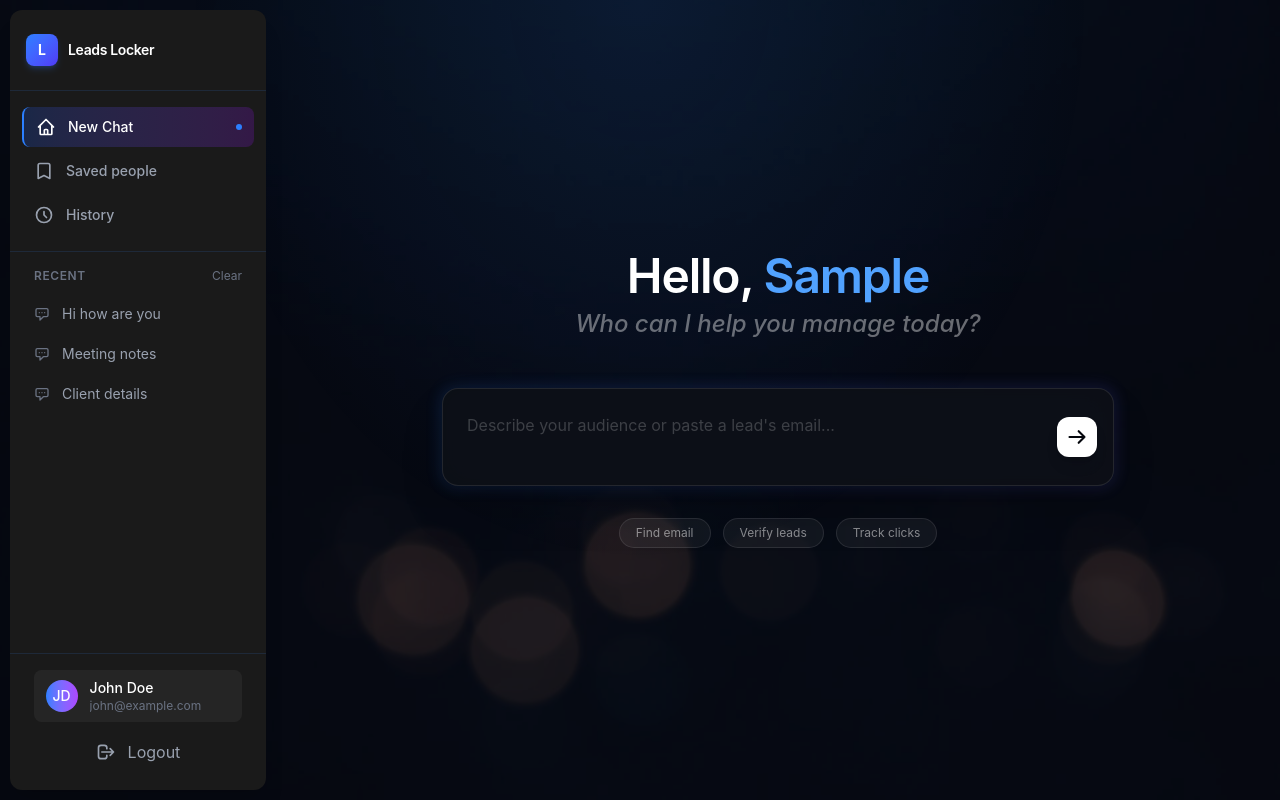
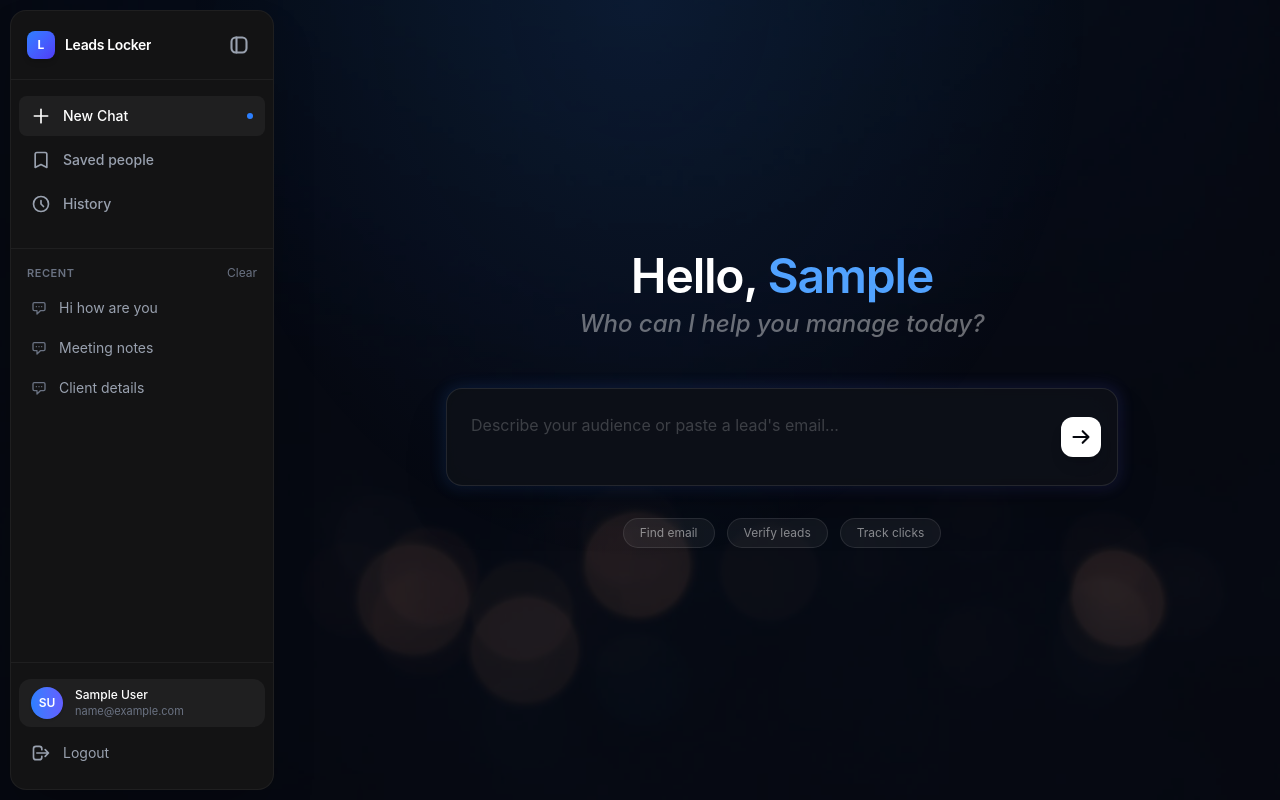
Before and after one commit to MBadarMurtaza/Final-Year-Project, a React (Vite) app in the folder Leads Locker/front-end/: page /home in a window 1280 px wide. Built offline with nearby package versions, Linux system fonts and the light colour scheme; no server answers; sample sign-in values are in the browser's storage.

Commit message:
add svg for toggle slider

```diff
--- a/Leads Locker/front-end/src/Components/Sider.jsx
+++ b/Leads Locker/front-end/src/Components/Sider.jsx
@@ -1,4 +1,4 @@
-import React, { useState, useEffect } from "react";
+import React, { useState } from "react";
 import { Link, useLocation, useNavigate } from "react-router-dom";
 
 function Sider() {
@@ -7,6 +7,12 @@ function Sider() {
   const token = localStorage.getItem("token");
   const [activeItem, setActiveItem] = useState(location.pathname);
   const [isDrawerOpen, setIsDrawerOpen] = useState(false);
+
+  // Controls desktop sidebar expansion (True Gemini behavior)
+  const [isCollapsed, setIsCollapsed] = useState(false);
+
+  // Get user data from localStorage
+  const user = JSON.parse(localStorage.getItem("user") || "{}");
 
   const handleLogout = () => {
     localStorage.removeItem("token");
@@ -20,7 +26,7 @@ function Sider() {
       name: "New Chat",
       icon: (
         <svg
-          className="w-5 h-5"
+          className="w-5 h-5 flex-shrink-0"
           fill="none"
           stroke="currentColor"
           viewBox="0 0 24 24"
@@ -29,7 +35,7 @@ function Sider() {
             strokeLinecap="round"
             strokeLinejoin="round"
             strokeWidth={2}
-            d="M3 12l2-2m0 0l7-7 7 7M5 10v10a1 1 0 001 1h3m10-11l2 2m-2-2v10a1 1 0 01-1 1h-3m-6 0a1 1 0 001-1v-4a1 1 0 011-1h2a1 1 0 011 1v4a1 1 0 001 1m-6 0h6"
+            d="M12 4v16m8-8H4"
           />
         </svg>
       ),
@@ -39,7 +45,7 @@ function Sider() {
       name: "Saved people",
       icon: (
         <svg
-          className="w-5 h-5"
+          className="w-5 h-5 flex-shrink-0"
           fill="none"
           stroke="currentColor"
           viewBox="0 0 24 24"
@@ -58,7 +64,7 @@ function Sider() {
       name: "History",
       icon: (
         <svg
-          className="w-5 h-5"
+          className="w-5 h-5 flex-shrink-0"
           fill="none"
           stroke="currentColor"
           viewBox="0 0 24 24"
@@ -74,27 +80,141 @@ function Sider() {
     },
   ];
 
-  // Sidebar content component (reused for both desktop and drawer)
-  const SidebarContent = () => (
-    <div className="relative flex flex-col h-full">
-      {/* Logo / Brand */}
-      <div className="px-4 py-6 border-b border-gray-800">
+  const getUserInitials = () => {
+    if (user.name) {
+      const names = user.name.split(" ");
+      if (names.length >= 2)
+        return `${names[0][0]}${names[1][0]}`.toUpperCase();
+      return names[0][0].toUpperCase();
+    }
+    return "U";
+  };
+
+  const SidebarContent = ({ forceOpen = false }) => {
+    const showLabels = forceOpen || !isCollapsed;
+
+    return (
+      <div className="relative flex flex-col h-full justify-between select-none">
+        <div>
+          {/* Header Area with Brand and Sidebar Toggle Button */}
+          <div
+            className={`flex items-center py-4 border-b border-white/5 relative ${
+              showLabels ? "px-4 justify-between" : "justify-center h-[65px]"
+            }`}
+          >
+            {showLabels ? (
+              /* --- SIDEBAR EXPANDED STATE --- */
+              <>
                 <Link
                   to="/"
-          className="flex items-center gap-2.5 group"
+                  className="flex items-center gap-2.5 group/logo"
                   onClick={() => setIsDrawerOpen(false)}
                 >
-          <span className="grid h-8 w-8 place-items-center rounded-lg bg-gradient-to-br from-blue-500 to-indigo-600 text-sm font-bold text-white shadow-md shadow-blue-500/20 transition-transform group-hover:scale-[1.02]">
+                  <span className="grid h-7 w-7 place-items-center rounded-lg bg-gradient-to-br from-blue-500 to-indigo-600 text-xs font-bold text-white shadow-md">
                     L
                   </span>
-          <span className="text-sm font-semibold tracking-tight text-white transition-colors group-hover:text-blue-400">
+                  <span className="text-sm font-semibold tracking-tight text-white group-hover/logo:text-blue-400 transition-colors truncate">
                     Leads Locker
                   </span>
                 </Link>
+
+                {/* Collapse Panel Trigger (Arrow Left appears only on hover via group class) */}
+                <button
+                  onClick={() => setIsCollapsed(!isCollapsed)}
+                  className="group p-2 rounded-lg text-gray-400 hover:text-white hover:bg-white/5 transition-colors duration-200 hidden md:block"
+                  title="Collapse panel"
+                >
+                  <svg
+                    className="w-5 h-5 transition-colors duration-200"
+                    viewBox="0 0 24 24"
+                    fill="none"
+                    stroke="currentColor"
+                  >
+                    <rect
+                      x="3"
+                      y="3"
+                      width="18"
+                      height="18"
+                      rx="5"
+                      strokeWidth="2.5"
+                      strokeLinecap="round"
+                      strokeLinejoin="round"
+                    />
+                    <line
+                      x1="9"
+                      y1="3"
+                      x2="9"
+                      y2="21"
+                      strokeWidth="2.5"
+                      strokeLinecap="round"
+                      strokeLinejoin="round"
+                    />
+                    {/* Arrow Left hidden by default, fades in gracefully on button hover */}
+                    <path
+                      className="opacity-0 group-hover:opacity-100 transition-opacity duration-200"
+                      d="M16 15l-3-3 3-3"
+                      strokeWidth="2.5"
+                      strokeLinecap="round"
+                      strokeLinejoin="round"
+                    />
+                  </svg>
+                </button>
+              </>
+            ) : (
+              /* --- SIDEBAR COLLAPSED STATE --- */
+              <button
+                onClick={() => setIsCollapsed(!isCollapsed)}
+                className="group/header relative w-10 h-10 flex items-center justify-center rounded-xl hover:bg-white/5 transition-all duration-200"
+                title="Expand panel"
+              >
+                {/* Static Brand Logo (Vanishes cleanly on header hover) */}
+                <div className="absolute inset-0 flex items-center justify-center scale-100 opacity-100 group-hover/header:opacity-0 group-hover/header:scale-90 transition-all duration-200">
+                  <span className="grid h-7 w-7 place-items-center rounded-lg bg-gradient-to-br from-blue-500 to-indigo-600 text-xs font-bold text-white shadow-md">
+                    L
+                  </span>
                 </div>
 
-      {/* Navigation Menu */}
-      <nav className="px-3 py-4 space-y-1">
+                {/* Complete Expand Panel SVG (Arrow Right fully fixed and functional when logo is hovered) */}
+                <div className="absolute inset-0 flex items-center justify-center text-gray-400 group-hover/header:text-white opacity-0 group-hover/header:opacity-100 scale-95 group-hover/header:scale-100 transition-all duration-200">
+                  <svg
+                    className="w-5 h-5"
+                    viewBox="0 0 24 24"
+                    fill="none"
+                    stroke="currentColor"
+                  >
+                    <rect
+                      x="3"
+                      y="3"
+                      width="18"
+                      height="18"
+                      rx="5"
+                      strokeWidth="2.5"
+                      strokeLinecap="round"
+                      strokeLinejoin="round"
+                    />
+                    <line
+                      x1="9"
+                      y1="3"
+                      x2="9"
+                      y2="21"
+                      strokeWidth="2.5"
+                      strokeLinecap="round"
+                      strokeLinejoin="round"
+                    />
+                    <path
+                      d="M13 9l3 3-3 3"
+                      strokeWidth="2.5"
+                      strokeLinecap="round"
+                      strokeLinejoin="round"
+                    />
+                  </svg>
+                </div>
+              </button>
+            )}
+          </div>
+
+          {/* Navigation Links */}
+          <nav className="px-2 py-4 space-y-1">
             {menuItems.map((item) => (
               <Link
                 key={item.path}
@@ -103,42 +223,62 @@ function Sider() {
                   setActiveItem(item.path);
                   setIsDrawerOpen(false);
                 }}
-            className={`flex items-center gap-3 px-3 py-2.5 rounded-lg transition-all duration-200 group ${
+                className={`flex items-center rounded-lg transition-all duration-200 group relative ${
+                  showLabels ? "gap-3 px-3 py-2.5" : "justify-center p-3"
+                } ${
                   activeItem === item.path
-                ? "bg-gradient-to-r from-blue-600/20 to-purple-600/20 text-white border-l-2 border-blue-500"
-                : "text-gray-400 hover:text-white hover:bg-white/10"
+                    ? "bg-white/5 text-white"
+                    : "text-gray-400 hover:text-white hover:bg-white/5"
                 }`}
+                title={!showLabels ? item.name : undefined}
               >
-            <span className="transition-transform group-hover:scale-110">
+                <span className="transition-transform group-hover:scale-105">
                   {item.icon}
                 </span>
-            <span className="text-sm font-medium">{item.name}</span>
-            {activeItem === item.path && (
+                {showLabels && (
+                  <span className="text-sm font-medium truncate">
+                    {item.name}
+                  </span>
+                )}
+
+                {/* Visual Active Status Indicators */}
+                {activeItem === item.path &&
+                  (showLabels ? (
                     <div className="ml-auto w-1.5 h-1.5 bg-blue-500 rounded-full"></div>
-            )}
+                  ) : (
+                    <div className="absolute left-0 w-1 h-5 bg-blue-500 rounded-r-full"></div>
+                  ))}
               </Link>
             ))}
           </nav>
 
-      {/* Recent Section - grows to take available space */}
-      <div className="flex-1 px-3 py-4 border-t border-gray-800">
-        <div className="flex items-center justify-between px-3 mb-3">
-          <p className="text-xs text-gray-500 uppercase tracking-wider font-semibold">
+          {/* Recent Queries Feed Section */}
+          <div className="px-2 py-4 border-t border-white/5 mt-2">
+            {showLabels ? (
+              <div className="flex items-center justify-between px-2 mb-2">
+                <p className="text-[11px] text-gray-500 uppercase tracking-wider font-semibold">
                   Recent
                 </p>
                 <button className="text-gray-500 hover:text-gray-300 text-xs">
                   Clear
                 </button>
               </div>
+            ) : (
+              <div className="w-full h-[1px] bg-white/5 my-1" />
+            )}
+
             <div className="space-y-1">
               {["Hi how are you", "Meeting notes", "Client details"].map(
                 (item, index) => (
                   <div
                     key={index}
-                className="flex items-center gap-3 px-3 py-2 text-gray-400 hover:text-white hover:bg-white/10 rounded-lg transition-all duration-200 cursor-pointer group"
+                    className={`flex items-center text-gray-400 hover:text-white hover:bg-white/5 rounded-lg transition-all duration-200 cursor-pointer group ${
+                      showLabels ? "gap-3 px-3 py-2" : "justify-center p-3"
+                    }`}
+                    title={!showLabels ? item : undefined}
                   >
                     <svg
-                  className="w-4 h-4 text-gray-500 group-hover:text-gray-300"
+                      className="w-4 h-4 text-gray-500 flex-shrink-0 group-hover:text-gray-300"
                       fill="none"
                       stroke="currentColor"
                       viewBox="0 0 24 24"
@@ -150,52 +290,53 @@ function Sider() {
                         d="M8 10h.01M12 10h.01M16 10h.01M9 16H5a2 2 0 01-2-2V6a2 2 0 012-2h14a2 2 0 012 2v8a2 2 0 01-2 2h-5l-5 5v-5z"
                       />
                     </svg>
+                    {showLabels && (
                       <span className="text-sm truncate flex-1">{item}</span>
-                <button className="opacity-0 group-hover:opacity-100 transition-opacity">
-                  <svg
-                    className="w-3 h-3"
-                    fill="none"
-                    stroke="currentColor"
-                    viewBox="0 0 24 24"
-                  >
-                    <path
-                      strokeLinecap="round"
-                      strokeLinejoin="round"
-                      strokeWidth={2}
-                      d="M6 18L18 6M6 6l12 12"
-                    />
-                  </svg>
-                </button>
+                    )}
                   </div>
                 ),
               )}
             </div>
           </div>
+        </div>
 
-      {/* User Profile / Logout - at bottom and horizontally centered */}
+        {/* User Account Context block */}
         {token && (
-        <div className="w-full px-3 py-4 border-t border-gray-800">
-          <div className="flex flex-col items-center w-full">
-            <div className="w-full max-w-[90%]">
-              <div className="flex items-center gap-3 px-3 py-2 mb-2 rounded-lg bg-white/5">
-                <div className="w-8 h-8 bg-gradient-to-r from-blue-500 to-purple-500 rounded-full flex items-center justify-center flex-shrink-0">
-                  <span className="text-white text-sm font-medium">JD</span>
+          <div className="w-full px-2 py-4 border-t border-white/5">
+            <div className="flex flex-col items-center w-full gap-1.5">
+              <div
+                className={`flex items-center w-full rounded-xl bg-white/5 ${
+                  showLabels ? "gap-3 px-3 py-2" : "justify-center p-2"
+                }`}
+              >
+                <div className="w-8 h-8 bg-gradient-to-r from-blue-500 to-indigo-500 rounded-full flex items-center justify-center flex-shrink-0 shadow">
+                  <span className="text-white text-xs font-semibold">
+                    {getUserInitials()}
+                  </span>
                 </div>
+                {showLabels && (
                   <div className="flex-1 min-w-0">
-                  <p className="text-white text-sm font-medium truncate">
-                    John Doe
+                    <p className="text-white text-xs font-medium truncate">
+                      {user.name || "User Name"}
                     </p>
-                  <p className="text-gray-500 text-xs truncate">
-                    john@example.com
+                    <p className="text-gray-500 text-[11px] truncate">
+                      {user.email || "user@example.com"}
                     </p>
                   </div>
+                )}
               </div>
+
               <button
                 onClick={handleLogout}
-                className="flex items-center justify-center gap-3 px-3 py-2.5 w-full text-gray-400 hover:text-red-400 hover:bg-red-500/10 rounded-lg transition-all duration-200"
+                className={`flex items-center text-gray-400 hover:text-red-400 hover:bg-red-500/10 rounded-lg transition-all duration-200 w-full ${
+                  showLabels
+                    ? "justify-start gap-3 px-3 py-2.5 text-sm"
+                    : "justify-center p-3"
+                }`}
+                title="Logout Account"
               >
                 <svg
-                  className="w-5 h-5"
+                  className="w-5 h-5 flex-shrink-0"
                   fill="none"
                   stroke="currentColor"
                   viewBox="0 0 24 24"
@@ -207,80 +348,123 @@ function Sider() {
                     d="M17 16l4-4m0 0l-4-4m4 4H7m6 4v1a3 3 0 01-3 3H6a3 3 0 01-3-3V7a3 3 0 013-3h4a3 3 0 013 3v1"
                   />
                 </svg>
-                <span>Logout</span>
+                {showLabels && <span>Logout</span>}
               </button>
-            </div>
             </div>
           </div>
         )}
       </div>
     );
+  };
 
   return (
     <>
-      <div className="relative hidden md:block bg-[#1a1a1a] w-64 m-2.5 rounded-xl shadow-xl h-[calc(100vh-1.25rem)]">
-        <SidebarContent />
+      {/* DESKTOP SIDEBAR PANEL CONTAINER */}
+      <div
+        className={`relative hidden md:block bg-[#131314] m-2.5 rounded-2xl shadow-2xl h-[calc(100vh-1.25rem)] border border-white/5 transition-all duration-300 ease-in-out flex-shrink-0 overflow-hidden ${
+          isCollapsed ? "w-20" : "w-66"
+        }`}
+      >
+        <SidebarContent forceOpen={false} />
       </div>
 
-      {/* Mobile Menu Button - visible only on small screens */}
+      {/* MOBILE TRIGGER - Slider Open SVG (Arrow Right Fixed) */}
       <button
         onClick={() => setIsDrawerOpen(true)}
-        className="md:hidden fixed top-4 left-4 z-30 bg-[#1a1a1a] p-2.5 rounded-xl shadow-lg border border-gray-700 hover:bg-gray-800 transition-all duration-200"
+        className="md:hidden fixed top-4 left-4 z-30 bg-[#131314] p-2 rounded-xl border border-white/10 text-gray-400 hover:text-white hover:bg-[#1e1f20] transition-colors shadow-lg"
         aria-label="Open menu"
       >
         <svg
-          className="w-5 h-5 text-white"
+          className="w-6 h-6"
+          viewBox="0 0 24 24"
           fill="none"
           stroke="currentColor"
-          viewBox="0 0 24 24"
         >
-          <path
+          <rect
+            x="3"
+            y="3"
+            width="18"
+            height="18"
+            rx="5"
+            strokeWidth="2.5"
             strokeLinecap="round"
             strokeLinejoin="round"
-            strokeWidth={2}
-            d="M4 6h16M4 12h16M4 18h16"
+          />
+          <line
+            x1="9"
+            y1="3"
+            x2="9"
+            y2="21"
+            strokeWidth="2.5"
+            strokeLinecap="round"
+            strokeLinejoin="round"
+          />
+          <path
+            d="M13 9l3 3-3 3"
+            strokeWidth="2.5"
+            strokeLinecap="round"
+            strokeLinejoin="round"
           />
         </svg>
       </button>
 
-      {/* Mobile Drawer Overlay */}
+      {/* MOBILE MODAL DRAWER OVERLAY WRAPPER */}
       {isDrawerOpen && (
         <div
-          className="md:hidden fixed inset-0 bg-black/70 z-40 transition-opacity duration-300"
+          className="md:hidden fixed inset-0 bg-black/60 backdrop-blur-sm z-40 transition-opacity"
           onClick={() => setIsDrawerOpen(false)}
         />
       )}
 
-      {/* Mobile Drawer - slides from left */}
+      {/* MOBILE COMPACT SLIDE DRAWER VIEW */}
       <div
-        className={`
-          md:hidden fixed top-0 left-0 h-full w-72 bg-[#1a1a1a] z-50 shadow-2xl
-          transform transition-transform duration-300 ease-out
-          ${isDrawerOpen ? "translate-x-0" : "-translate-x-full"}
-        `}
+        className={`md:hidden fixed top-0 left-0 h-full w-72 bg-[#131314] z-50 shadow-2xl transform transition-transform duration-300 ease-out p-4 ${
+          isDrawerOpen ? "translate-x-0" : "-translate-x-full"
+        }`}
       >
-        {/* Close button inside drawer */}
+        {/* Mobile Closer Trigger Button - Fixed Arrow Left without hover effect */}
         <button
           onClick={() => setIsDrawerOpen(false)}
-          className="absolute top-4 right-4 p-2 text-gray-400 hover:text-white rounded-lg hover:bg-white/10 transition-all z-10"
+          className="absolute top-4 right-4 p-2 text-gray-400 rounded-lg transition-all z-50"
           aria-label="Close menu"
         >
           <svg
-            className="w-5 h-5"
+            className="w-6 h-6"
+            viewBox="0 0 24 24"
             fill="none"
             stroke="currentColor"
-            viewBox="0 0 24 24"
           >
-            <path
+            <rect
+              x="3"
+              y="3"
+              width="18"
+              height="18"
+              rx="5"
+              strokeWidth="2.5"
               strokeLinecap="round"
               strokeLinejoin="round"
-              strokeWidth={2}
-              d="M6 18L18 6M6 6l12 12"
+            />
+            <line
+              x1="9"
+              y1="3"
+              x2="9"
+              y2="21"
+              strokeWidth="2.5"
+              strokeLinecap="round"
+              strokeLinejoin="round"
+            />
+            {/* Fixed arrow left path - always visible without hover */}
+            <path
+              d="M15 9l-3 3 3 3"
+              strokeWidth="2.5"
+              strokeLinecap="round"
+              strokeLinejoin="round"
             />
           </svg>
         </button>
-        <div className="h-full pt-16 overflow-y-auto">
-          <SidebarContent />
+
+        <div className="h-full pt-10">
+          <SidebarContent forceOpen={true} />
         </div>
       </div>
     </>
```
Lines whose indentation alone changed are shown as unchanged.
